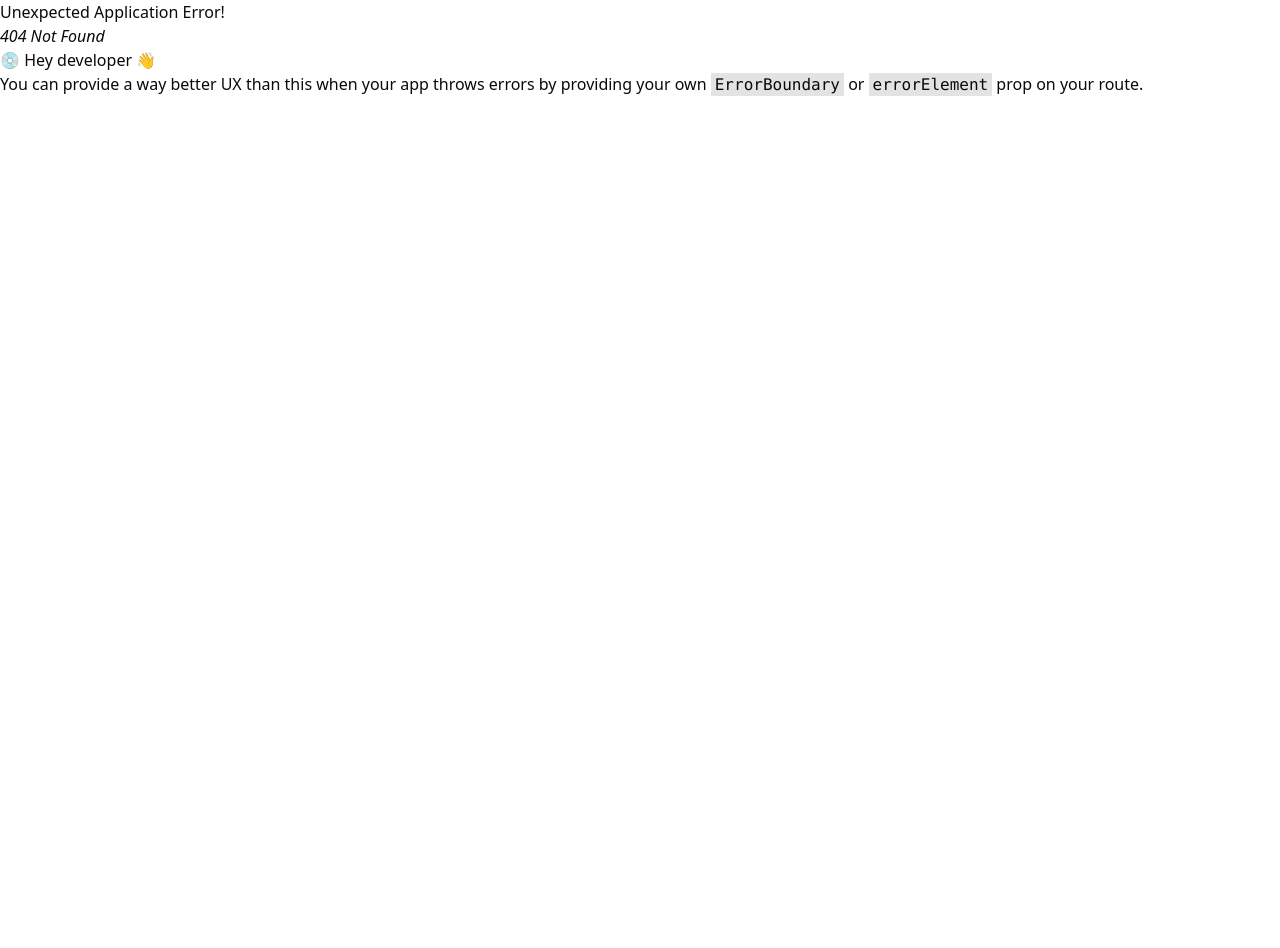
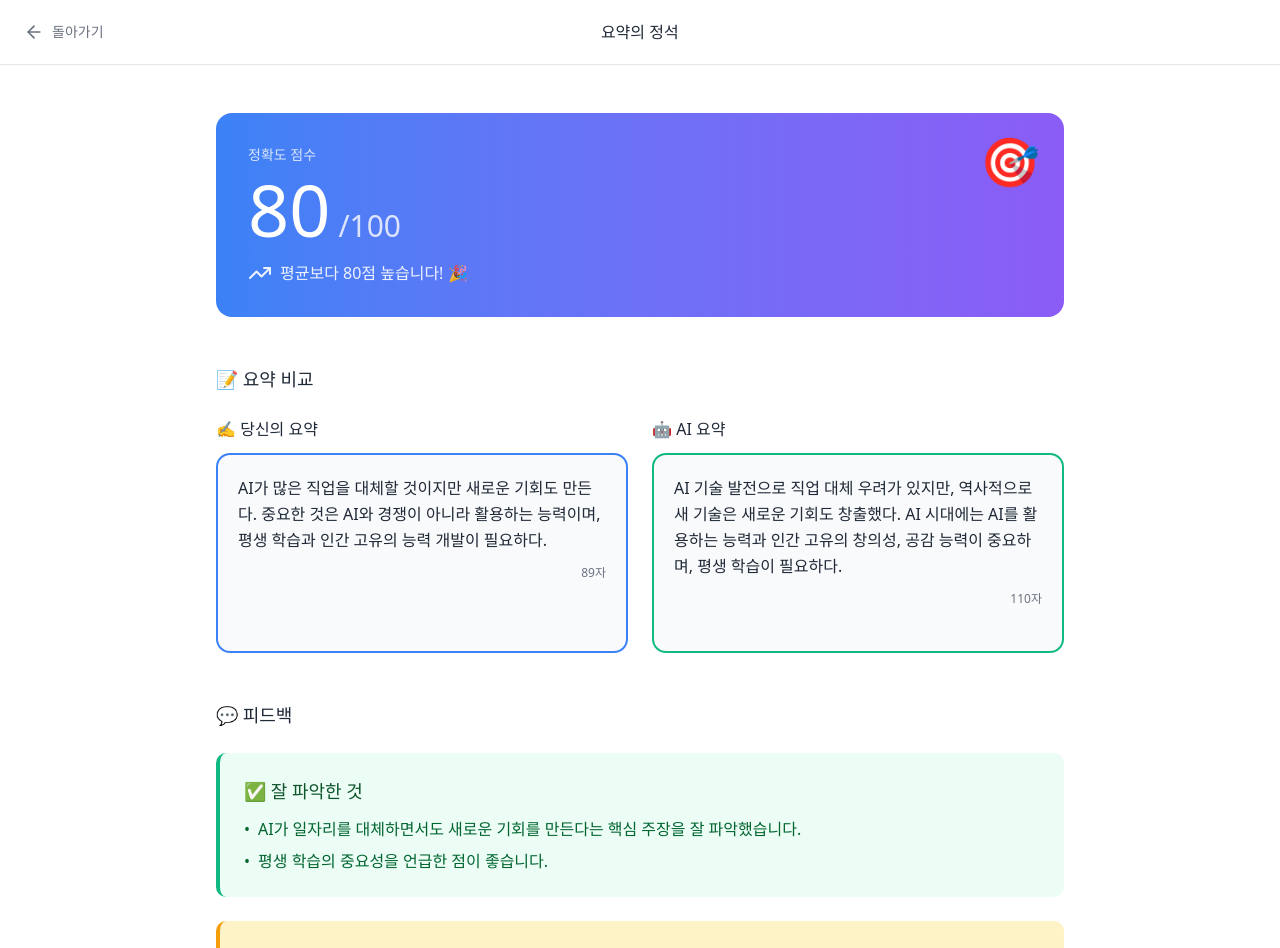
Before and after one commit to Fairy-s-Essentials/yojeong_fe, a React (Vite) app: page /analysis/1 in a window 1280 px wide. Before the commit this address had no page. Shown: the top 948 px of the page. Before the commit the page ends 800 px from the top, so only its background shows below. Built offline with nearby package versions, Linux system fonts and the light colour scheme.

Commit message:
design: 분석 결과 페이지 ui 구현 완료

```diff
--- a/src/components/AccuracyResult.tsx
+++ b/src/components/AccuracyResult.tsx
@@ -1,5 +1,45 @@
-const AccuracyResult = () => {
-  return <div>i</div>;
+import { TrendingUp, TrendingDown } from 'lucide-react';
+
+const AccuracyResult = ({ score, average }: { score: number; average: number }) => {
+  const diff = Math.abs(score - average);
+  const state = score === average ? 'equal' : score > average ? 'higher' : 'lower';
+
+  const config = {
+    higher: {
+      icon: <TrendingUp />,
+      color: 'from-app-blue to-app-purple',
+      message: `평균보다 ${diff}점 높습니다! 🎉`,
+    },
+    equal: {
+      icon: null,
+      color: 'from-app-blue to-app-purple',
+      message: '평균과 동일한 점수예요! 🙂',
+    },
+    lower: {
+      icon: <TrendingDown />,
+      color: 'from-app-orange to-app-green',
+      message: `평균보다 ${diff}점 낮습니다! 😅`,
+    },
+  };
+
+  const { icon, color, message } = config[state];
+
+  return (
+    <div className={`bg-linear-to-r ${color} rounded-2xl p-8 mb-12 text-white relative overflow-hidden`}>
+      <div className="relative z-10">
+        <p className="text-sm opacity-80 mb-2">정확도 점수</p>
+        <div className="flex items-baseline gap-2">
+          <span className="text-7xl">{score}</span>
+          <span className="text-3xl opacity-80">/100</span>
+        </div>
+        <div className="flex items-center gap-2 mt-4 opacity-90">
+          {icon}
+          <p>{message}</p>
+        </div>
+      </div>
+      <div className="absolute top-6 right-6 text-5xl">🎯</div>
+    </div>
+  );
 };
 
 export default AccuracyResult;
--- a/src/components/FeedBackBox.tsx
+++ b/src/components/FeedBackBox.tsx
@@ -1,5 +1,45 @@
-const FeedBackBox = () => {
-  return <div>i</div>;
+interface FeedBackBoxProps {
+  type: 'wellUnderstood' | 'missedPoint' | 'improvement';
+  value: string[];
+}
+
+const FeedBackBox = ({ type, value }: FeedBackBoxProps) => {
+  const boxConfig = {
+    wellUnderstood: {
+      label: '✅ 잘 파악한 것',
+      boxColor: 'bg-app-green-light border-app-green',
+      textColor: 'text-green-900',
+      valueColor: 'text-green-800',
+    },
+    missedPoint: {
+      label: '⚠️ 놓친 포인트',
+      boxColor: 'bg-app-orange-light border-app-orange',
+      textColor: 'text-yellow-900',
+      valueColor: 'text-yellow-800',
+    },
+    improvement: {
+      label: '💡 개선 제안',
+      boxColor: 'bg-app-blue-light border-app-blue',
+      textColor: 'text-blue-900',
+      valueColor: 'text-blue-800',
+    },
+  };
+
+  const { label, boxColor, textColor, valueColor } = boxConfig[type];
+
+  return (
+    <div className={`${boxColor} border-l-4 rounded-lg p-6`}>
+      <h3 className={`${textColor} text-lg mb-3`}>{label}</h3>
+      <ul className="space-y-2">
+        {value.map((el, idx) => (
+          <li key={idx} className={`${valueColor} flex items-center gap-2`}>
+            <span>•</span>
+            <span>{el}</span>
+          </li>
+        ))}
+      </ul>
+    </div>
+  );
 };
 
 export default FeedBackBox;
--- a/src/components/Header.tsx
+++ b/src/components/Header.tsx
@@ -14,7 +14,7 @@ const Header = ({ isMainPage = false }: { isMainPage?: boolean }) => {
   };
 
   return (
-    <header className="bg-white border-b border-app-gray-200 sticky top-0 z-0 ">
+    <header className="bg-white border-b border-app-gray-200 sticky top-0 z-50">
       <div className="max-w-7xl mx-auto px-6 h-16 flex items-center justify-between">
         {isMainPage ? (
           <>
--- /dev/null
+++ b/src/components/SummaryBox.tsx
@@ -0,0 +1,19 @@
+interface SummaryBoxProps {
+  type: 'user' | 'ai';
+  summary: string;
+}
+
+const SummaryBox = ({ type, summary }: SummaryBoxProps) => {
+  const getBorderColor = (type: string) => {
+    return type === 'user' ? 'border-app-blue' : 'border-app-green';
+  };
+
+  return (
+    <div className={`bg-app-gray-50 border-2 ${getBorderColor(type)} rounded-xl p-5 min-h-[200px]`}>
+      <p className="text-app-gray-800 leading-relaxed whitespace-pre-wrap">{summary}</p>
+      <div className="text-xs text-app-gray-500 mt-3 text-right">{summary.length}자</div>
+    </div>
+  );
+};
+
+export default SummaryBox;
--- a/src/components/index.ts
+++ b/src/components/index.ts
@@ -7,6 +7,7 @@ export { default as Input } from './Input';
 export { default as ProfileIcon } from './ProfileIcon';
 export { default as SearchBar } from './SearchBar';
 export { default as StatisticCard } from './StatisticCard';
+export { default as SummaryBox } from './SummaryBox';
 export { default as SummaryItem } from './SummaryItem';
 export { default as TextArea } from './TextArea';
 export { default as TipBox } from './TipBox';
--- a/src/constants/summary.ts
+++ b/src/constants/summary.ts
@@ -23,6 +23,9 @@ export const SUMMARY_LENGTH_LIMITS = {
 // 비판적 읽기 글자수 제한
 export const CRITICAL_LENGTH_LIMITS = 300;
 
+// 배운 점 글자수 제한
+export const LEARNING_LENGTH_LIMITS = 1000;
+
 // 요약 정확도 점수
 export const ACCURACY_SCORE = {
   HIGH: 80,
--- /dev/null
+++ b/src/pages/AnalysisPage.tsx
@@ -0,0 +1,146 @@
+import { useState } from 'react';
+import { useNavigate } from 'react-router';
+import { LEARNING_LENGTH_LIMITS } from '@/constants';
+import { Header, AccuracyResult, Button, SummaryBox, FeedBackBox, TextArea } from '@/components';
+
+// TODO: 추후 types 폴더의 타입으로 연결
+export interface Summary {
+  id: number;
+  userId: number;
+  originalText: string;
+  originalUrl: string | null;
+  userSummary: string;
+  criticalWeakness: string | null;
+  criticalOpposite: string | null;
+  aiSummary: string;
+  similarityScore: number; // 0~100
+  aiWellUnderstood: string[];
+  aiMissedPoints: string[];
+  aiImprovements: string[];
+  learningNote: string | null;
+  createdAt: string;
+
+  // 사용자의 평균 정확도
+  averageScore: number;
+}
+
+const dummy: Summary = {
+  id: 1,
+  userId: 1,
+  originalText: '원문',
+  originalUrl: null,
+  userSummary:
+    'AI가 많은 직업을 대체할 것이지만 새로운 기회도 만든다. 중요한 것은 AI와 경쟁이 아니라 활용하는 능력이며, 평생 학습과 인간 고유의 능력 개발이 필요하다.',
+  criticalWeakness: null,
+  criticalOpposite: null,
+  aiSummary:
+    'AI 기술 발전으로 직업 대체 우려가 있지만, 역사적으로 새 기술은 새로운 기회도 창출했다. AI 시대에는 AI를 활용하는 능력과 인간 고유의 창의성, 공감 능력이 중요하며, 평생 학습이 필요하다.',
+  similarityScore: 80,
+  aiWellUnderstood: [
+    'AI가 일자리를 대체하면서도 새로운 기회를 만든다는 핵심 주장을 잘 파악했습니다.',
+    '평생 학습의 중요성을 언급한 점이 좋습니다.',
+  ],
+  aiMissedPoints: [
+    '산업혁명 시대의 역사적 사례를 언급하지 않았습니다.',
+    '소프트 스킬과 기술적 스킬의 균형에 대한 내용이 빠졌습니다.',
+  ],
+  aiImprovements: [
+    '핵심 주장을 뒷받침하는 구체적 사례나 근거를 포함하면 더 설득력 있는 요약이 됩니다.',
+    '글의 논리적 흐름(문제제기 → 역사적 사례 → 해결책)을 요약에도 반영해보세요.',
+  ],
+  learningNote: null,
+  createdAt: '2025-10-31',
+
+  // 사용자의 평균 정확도
+  averageScore: 0,
+};
+
+export const AnalysisPage = () => {
+  const navigate = useNavigate();
+
+  const [learningNote, setLearningNote] = useState<string>('');
+  const isLearningNoteOverLimit = learningNote.length > LEARNING_LENGTH_LIMITS;
+
+  // TODO: 페이지 히스토리 삭제 필요
+  const handleGoBack = () => {
+    navigate('/');
+  };
+
+  // TODO: 완료 버튼 클릭 시 배운 점 저장 api 호출 필요
+  const handleComplete = () => {
+    navigate('/');
+  };
+
+  return (
+    <div className="min-h-screen">
+      <Header />
+
+      <main className="flex flex-col items-center max-w-4xl mx-auto px-6 py-12">
+        {/* 정확도 점수 영역 */}
+        <div className="w-full flex flex-col">
+          <AccuracyResult score={dummy.similarityScore} average={dummy.averageScore} />
+        </div>
+
+        {/* 요약 비교 영역 */}
+        <div className="mb-12">
+          <h2 className="text-lg text-app-gray-800 mb-6">📝 요약 비교</h2>
+          <div className="grid md:grid-cols-2 gap-6">
+            <div>
+              <h3 className="text-app-gray-800 mb-3">✍️ 당신의 요약</h3>
+              <SummaryBox type="user" summary={dummy.userSummary} />
+            </div>
+            <div>
+              <h3 className="text-app-gray-800 mb-3">🤖 AI 요약</h3>
+              <SummaryBox type="ai" summary={dummy.aiSummary} />
+            </div>
+          </div>
+        </div>
+
+        {/* 피드백 영역 */}
+        <div className="w-full space-y-6 mb-12">
+          <h2 className="text-lg text-app-gray-800">💬 피드백</h2>
+          <FeedBackBox type="wellUnderstood" value={dummy.aiWellUnderstood} />
+          <FeedBackBox type="missedPoint" value={dummy.aiMissedPoints} />
+          <FeedBackBox type="improvement" value={dummy.aiImprovements} />
+        </div>
+
+        {/* 배운 점 영역 */}
+        <div className="w-full mb-12">
+          <h3 className="text-app-gray-800 mb-2">💡 배운 점</h3>
+          <p className="text-sm text-app-gray-500 mb-4">이번 글에서 배운 점을 자유롭게 작성하세요.</p>
+          <TextArea
+            value={learningNote}
+            onChange={(e) => setLearningNote(e.target.value)}
+            placeholder="예: 이번에는 반대 의견을 놓쳤다. 다음에는 '하지만', '반면' 같은 키워드에 주목하자."
+            className={`h-32 resize-none border-dashed border-2 rounded-lg ${
+              isLearningNoteOverLimit ? 'border-app-red focus:ring-app-red' : 'border-app-gray-200'
+            }`}
+          />
+          <div className="flex justify-end items-center mt-2">
+            <div className={`text-sm ${isLearningNoteOverLimit ? 'text-app-red' : 'text-app-gray-400'}`}>
+              {learningNote.length} / 1000자
+            </div>
+          </div>
+        </div>
+
+        {/* 버튼 영역 */}
+        <div className="w-full flex gap-4">
+          <Button
+            variant="outline"
+            onClick={handleGoBack}
+            className="flex-1 h-12 border-app-gray-200 text-app-gray-500 hover:bg-app-gray-50 rounded-lg cursor-pointer"
+          >
+            뒤로가기
+          </Button>
+          <Button
+            onClick={handleComplete}
+            disabled={isLearningNoteOverLimit}
+            className="flex-1 h-12 bg-app-blue hover:bg-app-blue-dark text-white rounded-lg disabled:opacity-50 disabled:cursor-not-allowed cursor-pointer"
+          >
+            {isLearningNoteOverLimit ? '글자수 초과 (최대 1000자)' : '완료하고 대시보드로 →'}
+          </Button>
+        </div>
+      </main>
+    </div>
+  );
+};
--- a/src/pages/MainPage.tsx
+++ b/src/pages/MainPage.tsx
@@ -7,6 +7,11 @@ export const MainPage = () => {
 
   const handleWriteButton = () => {
     navigate('/input');
+  };
+
+  // 임시 분석 결과 페이지로 이동
+  const handlePage = () => {
+    navigate('/analysis/1');
   };
 
   return (
@@ -34,6 +39,9 @@ export const MainPage = () => {
           <StatisticCard type="streak" value="5일" />
         </div>
 
+        {/* TODO: 분석 결과 페이지 연결 후 버튼 삭제 */}
+        <button onClick={handlePage}>분석 결과 페이지</button>
+
         {/* 최근 요약 기록 영역 */}
         <div className="w-full flex flex-col">
           <div className="flex items-center justify-between mb-6">
--- a/src/pages/SummaryInputPage.tsx
+++ b/src/pages/SummaryInputPage.tsx
@@ -150,7 +150,7 @@ export const SummaryInputPage = () => {
               <Button
                 disabled={!canSubmit}
                 onClick={handleSubmit}
-                className="w-80 h-13 bg-app-blue hover:bg-app-blue-dark text-white rounded-xl shadow-lg disabled:bg-app-gray-200 disabled:text-app-gray-400 disabled:cursor-not-allowed"
+                className="w-80 h-13 bg-app-blue hover:bg-app-blue-dark text-white rounded-xl shadow-lg disabled:bg-app-gray-200 disabled:text-app-gray-400 disabled:cursor-not-allowed cursor-pointer"
               >
                 {canSubmit ? (
                   <>
```
Also changed, not shown: src/router/Router.tsx (+6 -1 lines).
